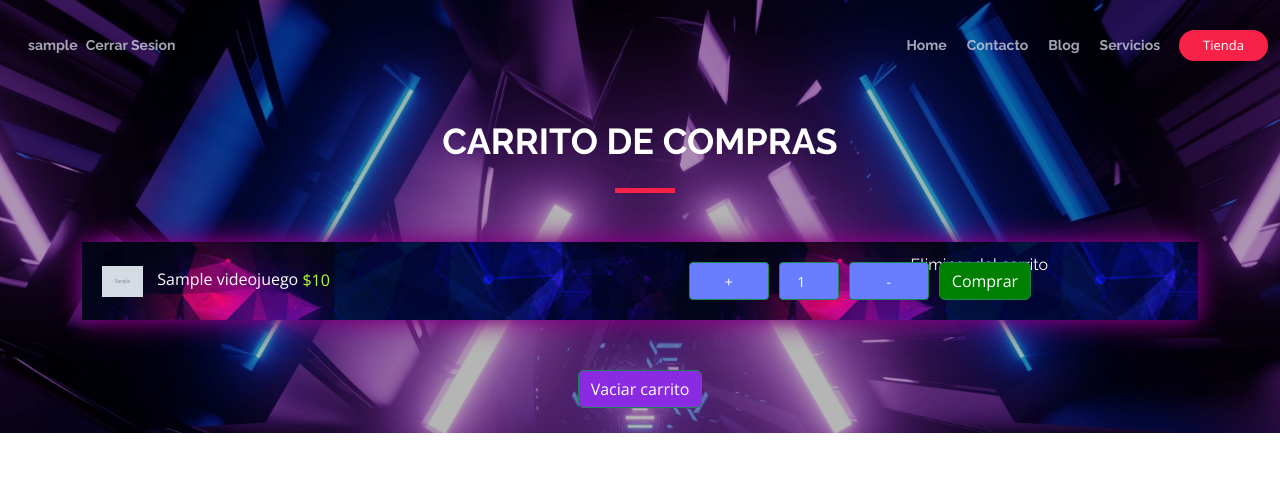
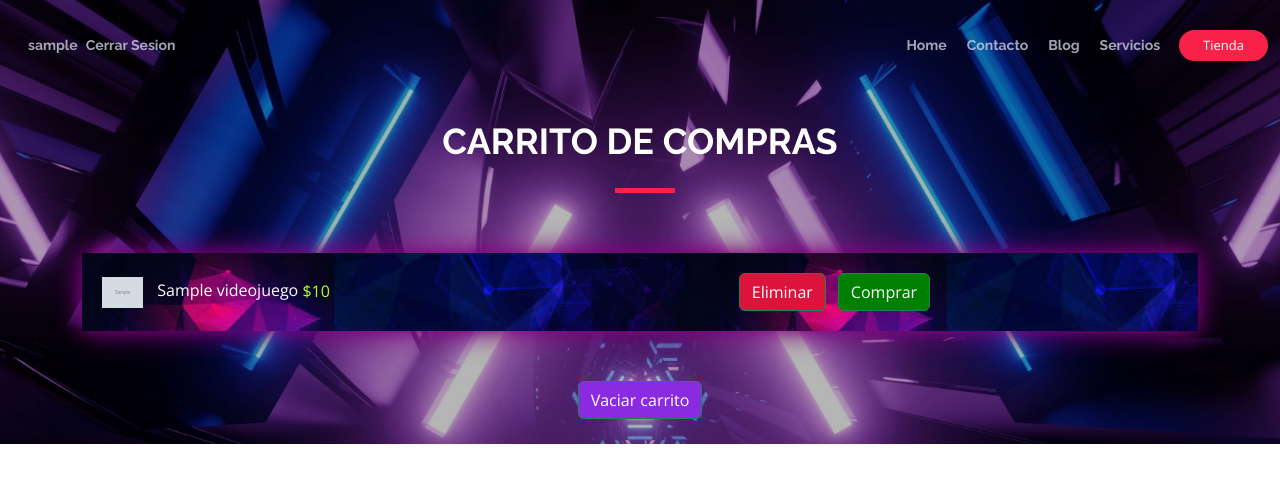
Before and after one commit to zlcosio21/moral-games, a Django app: page /carrito/ in a window 1280 px wide. Shown: the top 483 px of the page. Run offline with Django 4.2, Linux system fonts and the light colour scheme; a user stored in the database is signed in; tables that the repository leaves empty hold one stand-in row (values such as "Sample post"); grey boxes marked "Sample" are stand-in pictures; some libraries are stand-ins or nearby versions.

Commit message:
Eliminando los botones de incrementar y decrementar

```diff
--- a/carrito/templates/carrito/carrito.html
+++ b/carrito/templates/carrito/carrito.html
@@ -12,7 +12,6 @@
     </div>
 
     {% for item in carrito %}
-      <a class="delete-videogame-car" href="{% url 'eliminar_del_carrito' item.videojuego.nombre %}">Eliminar del carrito</a>
 
       <div class="container-car">
         <div class="align-card-car">
@@ -23,14 +22,8 @@
             <span style="color: greenyellow;">${{item.videojuego.precio}}</span>
           </a>
 
-          <form action="{% url 'compra' item.videojuego.nombre %}" method="post" role="form" style="display: flex; flex-direction: row;">
-            {% csrf_token %}
-
-            <button type="button" class="btn btn-sm btn-success increment" style="width: 80px; background-color: #687EFF; margin-right: 10px;">+</button>
-            <input type="number" name="quantity" value="1" min="1" style="width: 60px; background-color: #687EFF; margin-right: 10px;" class="btn btn-sm btn-success quantity">
-            <button type="button" class="btn btn-sm btn-success decrement" style="width: 80px; background-color: #687EFF; margin-right: 10px;">-</button>
-            <button class="btn btn-success" type="submit" style="margin-bottom: 0px;background-color: green;">Comprar</button>
-          </form>
+          <a class="btn btn-success" href="{% url 'eliminar_del_carrito' item.videojuego.nombre %}" style="background-color: Crimson; margin-left: 50px;">Eliminar</a>
+          <a class="btn btn-success" type="submit" style="margin-bottom: 0px; background-color: green; margin-left: 12px;">Comprar</a>
 
         </div>
       </div>
```
